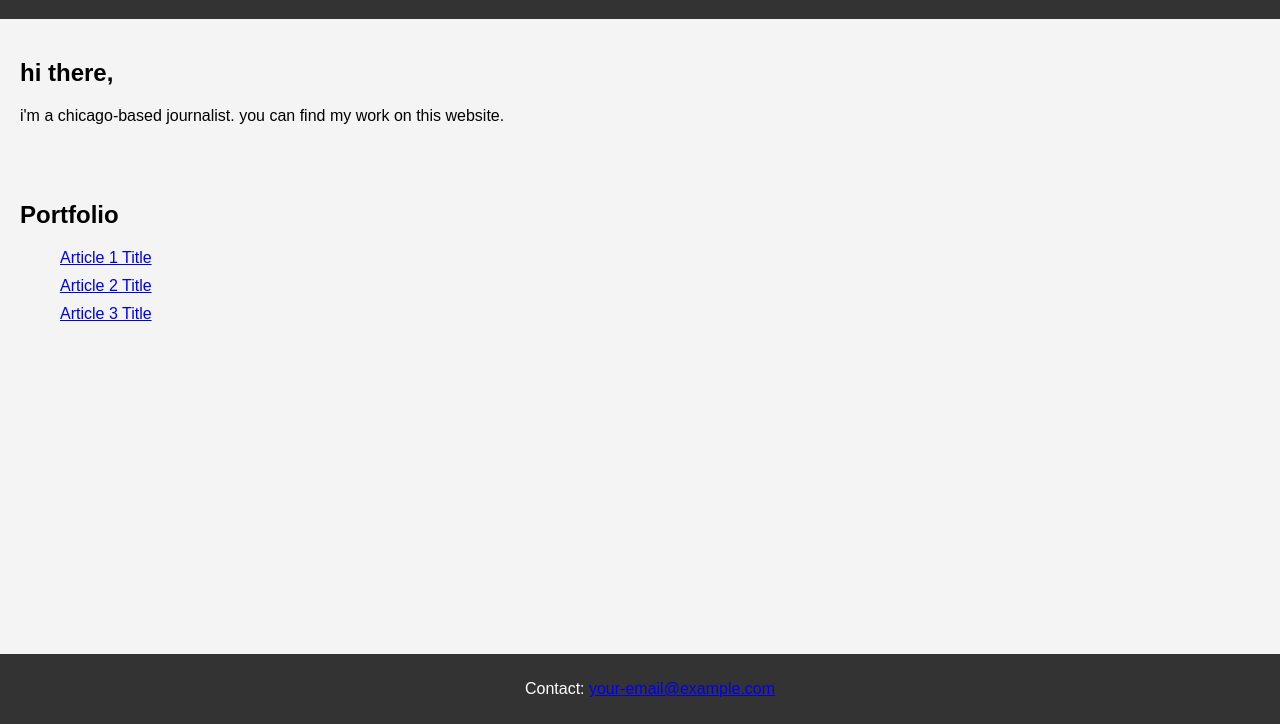
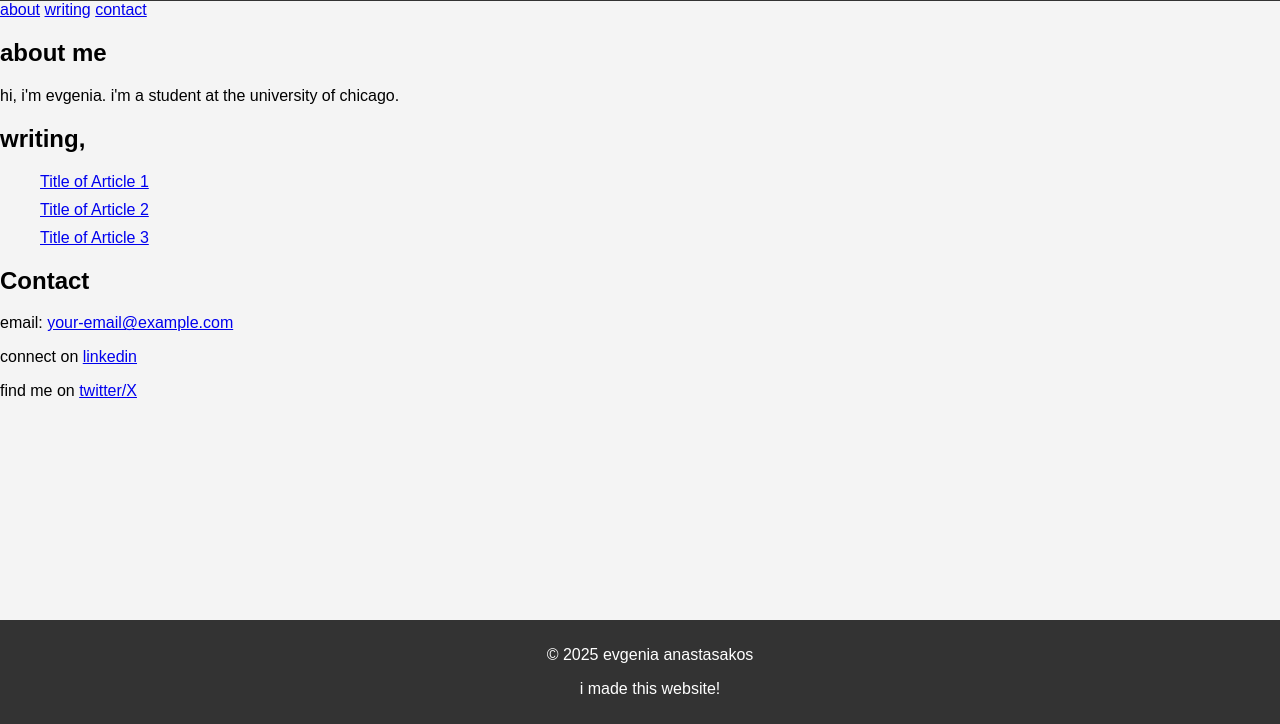
Before and after one commit to evgenia-anastasakos/portfolio.github.io, a plain HTML site: page index.html in a window 1280 px wide. Shown: the part 76-800 px from the top of the page. Drawn offline with Linux system fonts and the light colour scheme.

Commit message:
Update index.html

```diff
--- a/index.html
+++ b/index.html
@@ -8,30 +8,40 @@
     <link rel="stylesheet" href="styles.css">
 </head>
 <body>
- <!-- HEADER / NAV -->
-  <header>
+  <header class="site-header">
     <h1>evgenia anastasakos</h1>
-    <nav>
-      <a href="about.html">about</a>
-      <a href="writing.html">writing</a>
-      <a href="contact.html">contact</a>
-    </nav>
   </header>
 
-    <section class="bio">
-        <h2>hi there,</h2>
-        <p>i'm a chicago-based journalist. you can find my work on this website.</p>
+    <nav class="main-nav">
+      <a href="#about">about</a>
+      <a href="#writing">writing</a>
+      <a href="#contact">contact</a>
+    </nav>
+
+    <section id="about" class="section">
+        <h2>about me</h2>
+        <p>hi, i'm evgenia. i'm a student at the university of chicago.</p>
     </section>
-    <section class="portfolio">
-        <h2>Portfolio</h2>
-        <ul>
-            <li><a href="link-to-your-article1">Article 1 Title</a></li>
-            <li><a href="link-to-your-article2">Article 2 Title</a></li>
-            <li><a href="link-to-your-article3">Article 3 Title</a></li>
+
+    <section id= "writing" class="section">
+        <h2>writing,</h2>
+        <ul class="works-list">
+            <li><a href="https://example.com/article1" target="_blank">Title of Article 1</a></li>
+            <li><a href="https://example.com/article2" target="_blank">Title of Article 2</a></li>
+            <li><a href="https://example.com/article3" target="_blank">Title of Article 3</a></li>
         </ul>
     </section>
-    <footer>
-        <p>Contact: <a href="mailto:your-email@example.com">your-email@example.com</a></p>
+
+    <section id="contact" class="section">
+        <h2>Contact</h2>
+        <p>email: <a href="mailto:your-email@example.com">your-email@example.com</a></p>
+        <p>connect on <a href="https://linkedin.com/in/evgenia-anastasakos" target="_blank">linkedin</a></p>
+        <p>find me on <a href="https://x.com/eanastasakos" target="_blank">twitter/X</a></p>
+    </section>
+
+    <footer class="site-footer">
+        <p>© 2025 evgenia anastasakos</p>
+        <p>i made this website!</p>
     </footer>
 </body>
 </html>
```
